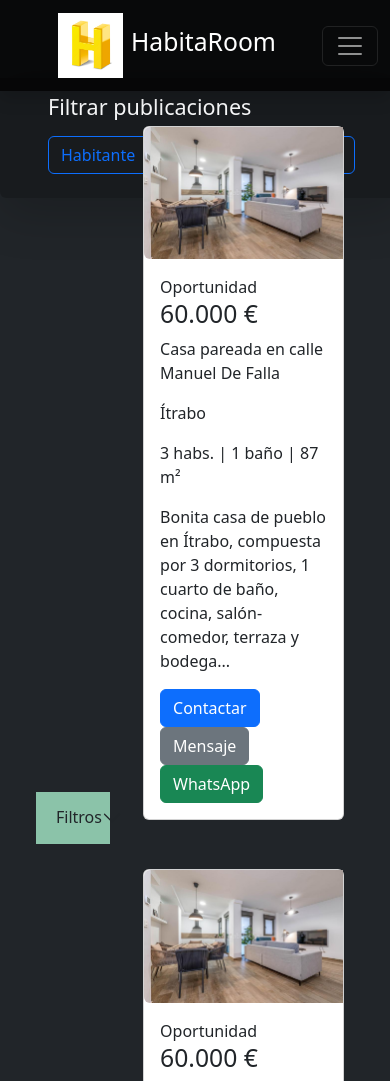
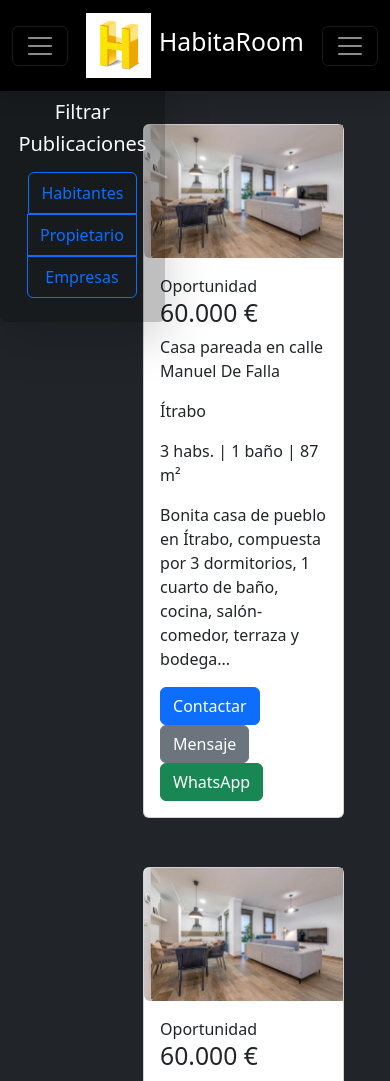
Before and after one commit to AmendanoLuis/HabitaRoom, a PHP site: page /index2.html in a window 390 px wide. Shown: the top 1081 px of the page. Run offline with PHP 8.4, Linux system fonts and the light colour scheme.

Commit message:
Diseño responsivo version 1.0
He terminado de añadir la responsividad en mi diseño, añadiendo un nuevo boton para pantallas móviles el cual hará más facil el acceso a la sección de filtros.

Falta por añadir en el diseño: contenedor para mensajería y contenedor para mapa/ubicación

```diff
--- a/index2.html
+++ b/index2.html
@@ -12,22 +12,36 @@
 </head>
 
 <body class="bg-dark">
-    <!-- Barra de Navegación -->
-    <nav class="navbar d-block navbar-dark navbar-expand-lg bg-black bg-opacity-75 shadow fixed-top">
 
+    <!-- BARRA DE NAVEGACIÓN -->
+    <nav class="navbar d-block navbar-dark navbar-expand-lg bg-black bg-opacity-100 shadow fixed-top z-2">
         <div class="container-fluid">
-            <a class="navbar-brand ms-auto d-flex justify-content-center align-items-center" href="#">
+
+            <!-- Botón menú lateral izquierdo -->
+            <button class="navbar-toggler me-auto d-lg-none" type="button" data-bs-toggle="offcanvas"
+                data-bs-target="#offcanvasNavbarLeft" aria-controls="offcanvasNavbarLeft"
+                aria-label="Toggle navigation">
+                <span class="navbar-toggler-icon"></span>
+            </button>
+
+            <!-- Logo -->
+            <a class="navbar-brand d-flex justify-content-center align-items-center" href="#">
                 <img src="resources/logo.jpg" alt="Logo" width="65" height="65"
                     class="d-inline-block align-text-center ms-3" id="imgLogo">
                 <h2 for="imgLogo" class="ms-2">HabitaRoom</h2>
             </a>
+
+            <!-- Botón menú lateral derecho -->
             <button class="navbar-toggler ms-auto" type="button" data-bs-toggle="offcanvas"
                 data-bs-target="#offcanvasNavbar" aria-controls="offcanvasNavbar" aria-label="Toggle navigation">
                 <span class="navbar-toggler-icon"></span>
             </button>
 
-            <div class="offcanvas offcanvas-end bg-dark" tabindex="-1" id="offcanvasNavbar"
+            <!-- Contenido menú lateral derecho -->
+            <div class="offcanvas offcanvas-end bg-dark  " tabindex="-1" id="offcanvasNavbar"
                 aria-labelledby="offcanvasNavbarLabel">
+
+                <!-- Cabecera menú derecho -->
                 <div class="offcanvas-header">
                     <a class="navbar-brand" href="#">
                         <img src="resources/logo.jpg" alt="Logo" width="65" height="65"
@@ -36,18 +50,22 @@
                     </a>
                     <button type="button" class="btn-close" data-bs-dismiss="offcanvas" aria-label="Close"></button>
                 </div>
+
+                <!-- Cuerpo menú lateral derecho -->
                 <div class="offcanvas-body mx-auto">
                     <hr>
 
+                    <!-- Usuario menú lateral -->
                     <a class="navbar-brand me-auto d-lg-none" href="#">
                         <img src="resources/imgUsuario.png" alt="Logo" width="50" height="50"
                             class="d-inline-block align-text-center rounded-circle">
                         <label for="imgUsuario" class="fs-5">Usuario</label>
-
                     </a>
                     <hr>
-                    <ul class="navbar-nav nav-underline justify-content-end  flex-grow-1 pe-3 me-5">
-                        <li class="nav-item ">
+
+                    <!-- Menú -->
+                    <ul class="navbar-nav nav-underline justify-content-end flex-grow-1 pe-3 me-5">
+                        <li class="nav-item">
                             <a class="nav-link active" aria-current="page" href="#">
                                 <i class="d-lg-none d-inline bi bi-house-door"></i> Inicio
                             </a>
@@ -59,43 +77,187 @@
                         </li>
                         <li class="nav-item">
                             <a class="nav-link" href="#">
-                                <i class="d-lg-none d-inline bi bi-postcard"></i></i> Novedades</a>
+                                <i class="d-lg-none d-inline bi bi-postcard"></i> Novedades
+                            </a>
                         </li>
                         <li class="nav-item">
                             <a class="nav-link" href="#">
-                                <i class="d-lg-none d-inline bi bi-bookmark"></i> Guardados</a>
+                                <i class="d-lg-none d-inline bi bi-bookmark"></i> Guardados
+                            </a>
                         </li>
-
-
                     </ul>
                     <hr>
+
+                    <!-- Barra de búsqueda -->
                     <form class="d-flex ms-auto" role="search">
                         <input class="form-control me-2" type="search" placeholder="Search" aria-label="Search">
                         <button class="btn btn-outline-success" type="submit">Search</button>
                     </form>
                 </div>
             </div>
+
+            <!-- Contenido menú lateral izquierdo -->
+            <div class="offcanvas offcanvas-start bg-dark text-light d-lg-none" tabindex="-1" id="offcanvasNavbarLeft"
+                aria-labelledby="offcanvasNavbarLeftLabel">
+
+                <!-- Cabecera menú izquierdo -->
+                <div class="offcanvas-header">
+                    <h5 class="offcanvas-title ">
+                        <i class="bi bi-sliders"></i> Filtros <!-- Icono de ajustes -->
+                    </h5>
+                    <button type="button" class="btn-close btn-close-white" data-bs-dismiss="offcanvas"
+                        aria-label="Close"></button>
+                </div>
+
+                <!-- Cuerpo menú lateral izquierdo -->
+                <div class="offcanvas-body mx-auto">
+                    <!-- Formulario de Filtros -->
+                    <form action="#">
+                        <div class="container p-3">
+                            <h5 class="fw-bold fs-md-6 fs-sm-5">Tipo de Inmueble</h5>
+                            <select class="form-select">
+                                <option selected>Alquiler, etc</option>
+                            </select>
+
+                            <h5 class="fw-bold mt-3 fs-md-6 fs-sm-5">Precio</h5>
+                            <div class="row">
+                                <div class="col">
+                                    <select class="form-select">
+                                        <option selected>Min</option>
+                                    </select>
+                                </div>
+                                <div class="col">
+                                    <select class="form-select">
+                                        <option selected>Max</option>
+                                    </select>
+                                </div>
+                            </div>
+
+                            <h5 class="fw-bold mt-3 fs-md-6 fs-sm-5">Habitación / Habitaciones</h5>
+                            <div class="btn-group" role="group" aria-label="Grupo de habitaciones">
+                                <input type="radio" class="btn-check" name="habitaciones" id="hab1" autocomplete="off">
+                                <label class="btn btn-outline-primary" for="hab1">1</label>
+
+                                <input type="radio" class="btn-check" name="habitaciones" id="hab2" autocomplete="off">
+                                <label class="btn btn-outline-primary" for="hab2">+2</label>
+
+                                <input type="radio" class="btn-check" name="habitaciones" id="hab3" autocomplete="off">
+                                <label class="btn btn-outline-primary" for="hab3">+3</label>
+
+                                <input type="radio" class="btn-check" name="habitaciones" id="hab4" autocomplete="off">
+                                <label class="btn btn-outline-primary" for="hab4">+4</label>
+                            </div>
+
+                            <h5 class="fw-bold mt-3 fs-md-6 fs-sm-5">Baños</h5>
+                            <div class="btn-group" role="group" aria-label="Grupo de baños">
+                                <input type="radio" class="btn-check" name="banos" id="bano1" autocomplete="off">
+                                <label class="btn btn-outline-primary" for="bano1">1</label>
+
+                                <input type="radio" class="btn-check" name="banos" id="bano2" autocomplete="off">
+                                <label class="btn btn-outline-primary" for="bano2">+2</label>
+
+                                <input type="radio" class="btn-check" name="banos" id="bano3" autocomplete="off">
+                                <label class="btn btn-outline-primary" for="bano3">+3</label>
+                            </div>
+
+                            <h5 class="fw-bold mt-3 fs-md-6 fs-sm-5">Estado</h5>
+                            <div class="row">
+                                <div class="col">
+                                    <div class="form-check">
+                                        <input class="form-check-input" type="checkbox">
+                                        <label class="form-check-label">Checkbox</label>
+                                    </div>
+                                    <div class="form-check">
+                                        <input class="form-check-input" type="checkbox">
+                                        <label class="form-check-label">Checkbox</label>
+                                    </div>
+                                </div>
+                                <div class="col">
+                                    <div class="form-check">
+                                        <input class="form-check-input" type="checkbox">
+                                        <label class="form-check-label">Checkbox</label>
+                                    </div>
+                                    <div class="form-check">
+                                        <input class="form-check-input" type="checkbox">
+                                        <label class="form-check-label">Checkbox</label>
+                                    </div>
+                                </div>
+                            </div>
+
+                            <h5 class="fw-bold mt-3 fs-md-6 fs-sm-5">Características</h5>
+                            <div class="row">
+                                <div class="col">
+                                    <div class="form-check">
+                                        <input class="form-check-input" type="checkbox">
+                                        <label class="form-check-label">Checkbox</label>
+                                    </div>
+                                    <div class="form-check">
+                                        <input class="form-check-input" type="checkbox">
+                                        <label class="form-check-label">Checkbox</label>
+                                    </div>
+                                    <div class="form-check">
+                                        <input class="form-check-input" type="checkbox">
+                                        <label class="form-check-label">Checkbox</label>
+                                    </div>
+                                    <div class="form-check">
+                                        <input class="form-check-input" type="checkbox">
+                                        <label class="form-check-label">Checkbox</label>
+                                    </div>
+                                </div>
+                                <div class="col">
+                                    <div class="form-check">
+                                        <input class="form-check-input" type="checkbox">
+                                        <label class="form-check-label">Checkbox</label>
+                                    </div>
+                                    <div class="form-check">
+                                        <input class="form-check-input" type="checkbox">
+                                        <label class="form-check-label">Checkbox</label>
+                                    </div>
+                                    <div class="form-check">
+                                        <input class="form-check-input" type="checkbox">
+                                        <label class="form-check-label">Checkbox</label>
+                                    </div>
+                                    <div class="form-check">
+                                        <input class="form-check-input" type="checkbox">
+                                        <label class="form-check-label">Checkbox</label>
+                                    </div>
+                                </div>
+                            </div>
+                            <div class="d-grid gap-2 mt-3">
+                                <button type="submit" class="btn btn-primary">Aplicar Filtros</button>
+                            </div>
+                        </div>
+                    </form>
+                </div>
+            </div>
+
+            <!-- Usuario Menú -->
             <a class="navbar-brand me-3 d-lg-block d-none" href="#">
                 <label for="imgUsuario" class="fs-5 me-2">Usuario</label>
-
                 <img src="resources/imgUsuario.png" alt="Logo" width="50" height="50"
                     class="d-inline-block align-text-center rounded-circle">
             </a>
         </div>
     </nav>
+
+    <!-- BLOQUE ESPACIO -->
     <div class="bloque-menu-nav"></div>
-    <!-- Contenido -->
+
+    <!-- CONTENIDO -->
     <div class="container-fluid text-light">
         <div class="row">
+
+            <!-- FILTROS -->
             <div class="col-3">
 
-                <!-- Contenedor de Categoria-->
-                <div class="row mb-auto position-fixed">
-                    <div class="container py-3 pb-4 px-5 bg-black bg-opacity-25 shadow-lg mb-5 rounded-bottom">
-                        <h4 class="mb-3">Filtrar publicaciones </h4>
+                <!-- Contenedor de Categoria | >= Large -->
+                <div class="row mb-auto position-fixed d-lg-block d-none z-1">
+                    <div class="container py-5 pb-4 px-5 bg-black bg-opacity-25 shadow-lg mb-5 rounded-bottom">
+                        <h4 class="mb-3">Filtrar Publicaciones </h4>
+
                         <div class="btn-group" role="group" aria-label="Basic radio toggle button group">
                             <input type="radio" class="btn-check" name="btnradio" id="btnradio1" autocomplete="off">
-                            <label class="btn btn-outline-primary" for="btnradio1">Habitante </label>
+                            <label class="btn btn-outline-primary" for="btnradio1">Habitantes </label>
 
                             <input type="radio" class="btn-check" name="btnradio" id="btnradio2" autocomplete="off">
                             <label class="btn btn-outline-primary" for="btnradio2">Propietario</label>
@@ -106,29 +268,50 @@
                     </div>
                 </div>
 
-                <!-- Contenedor de Filtros -->
-                <div class="row ms-4 position-fixed fixed-bottom w-25" id="cont-filtros-desp">
+                <!-- Contenedor de Categoria | < Large -->
+                <div class="row mb-auto d-lg-none position-fixed z-1">
+                    <div class="container py-4 bg-black bg-opacity-25 shadow-lg mb-5 rounded-bottom text-center">
+                        <h5>Filtrar</h5>
+                        <h5 class="mb-3">Publicaciones</h5>
+                        <div class="btn-group d-flex flex-column px-3" role="group"
+                            aria-label="Basic radio toggle button group">
+                            <input type="radio" class="btn-check" name="btnradio" id="btnradio1" autocomplete="off">
+                            <label class="btn btn-outline-primary py-2 rounded-0 rounded-top" for="btnradio1">Habitantes
+                            </label>
+
+                            <input type="radio" class="btn-check" name="btnradio" id="btnradio2" autocomplete="off">
+                            <label class="btn btn-outline-primary py-2 rounded-0" for="btnradio2">Propietario</label>
+
+                            <input type="radio" class="btn-check" name="btnradio" id="btnradio3" autocomplete="off">
+                            <label class="btn btn-outline-primary py-2 rounded-0 rounded-bottom"
+                                for="btnradio3">Empresas
+                            </label>
+                        </div>
+                    </div>
+                </div>
+
+                <!-- Contenedor de Filtros | >= Large -->
+                <div class="row d-lg-block d-none position-fixed fixed-bottom " id="cont-filtros-desp">
                     <div class="accordion accordion-flush">
                         <div class="accordion-item">
                             <h2 class="accordion-header">
-                                <button class="accordion-button collapsed bg-success  bg-opacity-50" type="button"
-                                    data-bs-toggle="collapse" data-bs-target="#flush-collapseOne" aria-expanded="false"
-                                    aria-controls="flush-collapseOne" id="btn-desp-filtros">
+                                <button class="accordion-button collapsed bg-success bg-opacity-50 fs-md-6 fs-sm-5"
+                                    type="button" data-bs-toggle="collapse" data-bs-target="#flush-collapseOne"
+                                    aria-expanded="false" aria-controls="flush-collapseOne" id="btn-desp-filtros">
                                     Filtros
                                 </button>
                             </h2>
-
                             <!-- Formulario Filtros -->
-                            <div id="flush-collapseOne" class="accordion-collapse collapse ">
+                            <div id="flush-collapseOne" class="accordion-collapse collapse">
                                 <div class="accordion-body">
                                     <form action="#">
-                                        <div class="container p-4">
-                                            <h5 class="fw-bold">Tipo de Inmueble</h5>
+                                        <div class="container ps-lg-2 p-1">
+                                            <h5 class="fw-bold fs-md-6 fs-sm-5">Tipo de Inmueble</h5>
                                             <select class="form-select">
                                                 <option selected>Alquiler, etc</option>
                                             </select>
 
-                                            <h5 class="fw-bold mt-3">Precio</h5>
+                                            <h5 class="fw-bold mt-3 fs-md-6 fs-sm-5">Precio</h5>
                                             <div class="row">
                                                 <div class="col">
                                                     <select class="form-select">
@@ -142,7 +325,7 @@
                                                 </div>
                                             </div>
 
-                                            <h5 class="fw-bold mt-3">Habitación / Habitaciones</h5>
+                                            <h5 class="fw-bold mt-3 fs-md-6 fs-sm-5">Habitación / Habitaciones</h5>
                                             <div class="btn-group" role="group" aria-label="Grupo de habitaciones">
                                                 <input type="radio" class="btn-check" name="habitaciones" id="hab1"
                                                     autocomplete="off">
@@ -161,9 +344,7 @@
                                                 <label class="btn btn-outline-primary" for="hab4">+4</label>
                                             </div>
 
-
-
-                                            <h5 class="fw-bold mt-3">Baños</h5>
+                                            <h5 class="fw-bold mt-3 fs-md-6 fs-sm-5">Baños</h5>
                                             <div class="btn-group" role="group" aria-label="Grupo de baños">
                                                 <input type="radio" class="btn-check" name="banos" id="bano1"
                                                     autocomplete="off">
@@ -178,8 +359,7 @@
                                                 <label class="btn btn-outline-primary" for="bano3">+3</label>
                                             </div>
 
-
-                                            <h5 class="fw-bold mt-3">Estado</h5>
+                                            <h5 class="fw-bold mt-3 fs-md-6 fs-sm-5">Estado</h5>
                                             <div class="row">
                                                 <div class="col">
                                                     <div class="form-check">
@@ -203,7 +383,7 @@
                                                 </div>
                                             </div>
 
-                                            <h5 class="fw-bold mt-3">Características</h5>
+                                            <h5 class="fw-bold mt-3 fs-md-6 fs-sm-5">Características</h5>
                                             <div class="row">
                                                 <div class="col">
                                                     <div class="form-check">
@@ -241,14 +421,11 @@
                                                         <label class="form-check-label">Checkbox</label>
                                                     </div>
                                                 </div>
-                                                <div class="d-grid gap-2 mt-3">
-                                                    <button type="submit" class="btn btn-primary">Aplicar
-                                                        Filtros</button>
-                                                </div>
-
+                                            </div>
+                                            <div class="d-grid gap-2 mt-3">
+                                                <button type="submit" class="btn btn-primary">Aplicar Filtros</button>
                                             </div>
                                         </div>
-
                                     </form>
                                 </div>
                             </div>
@@ -256,9 +433,11 @@
                     </div>
                 </div>
 
+
             </div>
 
-            <div class="col-9 mt-5 d-flex flex-column align-items-center">
+            <!-- PUBLICACIONES -->
+            <div class="col-9  mt-5 d-flex flex-column align-items-center">
 
                 <!-- PUBLICACION 1 -->
                 <div class="card mb-3 w-75">
@@ -287,9 +466,9 @@
                         </div>
                     </div>
                 </div>
- <hr class="">
+                <hr class="">
                 <!-- PUBLICACION 1 -->
-                <div class="card mb-3 w-75" >
+                <div class="card mb-3 w-75">
                     <div class="row g-0">
                         <div class="col-md-4">
                             <img src="resources/ejemploPiso1.jpg" class="img-fluid rounded-start"
@@ -315,7 +494,7 @@
                         </div>
                     </div>
                 </div><!-- PUBLICACION 1 -->
-                <div class="card mb-3 w-75" >
+                <div class="card mb-3 w-75">
                     <div class="row g-0">
                         <div class="col-md-4">
                             <img src="resources/ejemploPiso1.jpg" class="img-fluid rounded-start"
@@ -341,7 +520,7 @@
                         </div>
                     </div>
                 </div><!-- PUBLICACION 1 -->
-                <div class="card mb-3 w-75" >
+                <div class="card mb-3 w-75">
                     <div class="row g-0">
                         <div class="col-md-4">
                             <img src="resources/ejemploPiso1.jpg" class="img-fluid rounded-start"
@@ -367,7 +546,7 @@
                         </div>
                     </div>
                 </div><!-- PUBLICACION 1 -->
-                <div class="card mb-3 w-75" >
+                <div class="card mb-3 w-75">
                     <div class="row g-0">
                         <div class="col-md-4">
                             <img src="resources/ejemploPiso1.jpg" class="img-fluid rounded-start"
@@ -393,7 +572,7 @@
                         </div>
                     </div>
                 </div><!-- PUBLICACION 1 -->
-                <div class="card mb-3 w-75" >
+                <div class="card mb-3 w-75">
                     <div class="row g-0">
                         <div class="col-md-4">
                             <img src="resources/ejemploPiso1.jpg" class="img-fluid rounded-start"
--- a/styles.css
+++ b/styles.css
@@ -1,6 +1,13 @@
-.bloque-menu-nav{
-    height: 9.2vh;
+.bloque-menu-nav {
+    height: 9vh;
 }
+
+#cont-filtros-desp {
+    max-height: 60vh;
+    width: 35%;
+    overflow-y: auto;
+}
+
 
 #btn-filtros {
     border-radius: 5px 5px 0px 0px;
@@ -9,7 +16,6 @@
 
 #form-filtros {
     border-radius: 5px 5px 0px 0px;
-
 }
 
 
```
